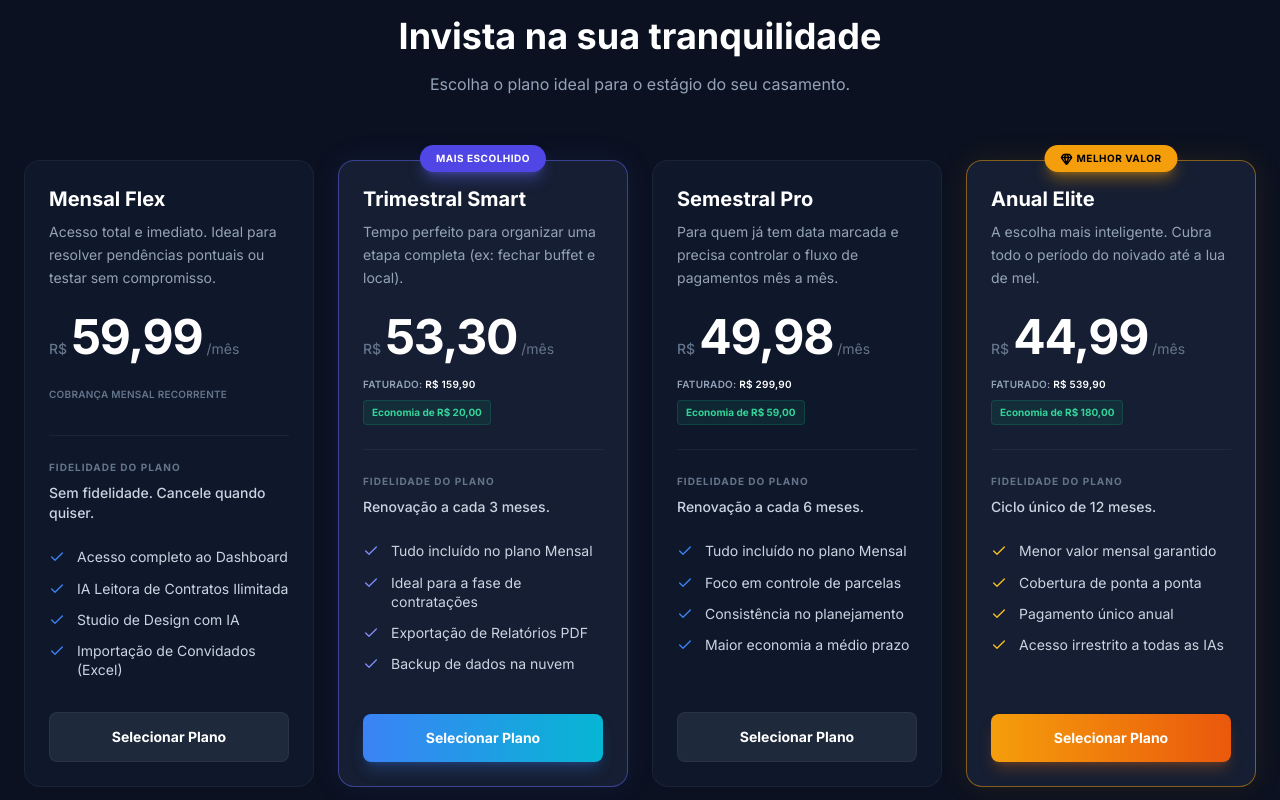
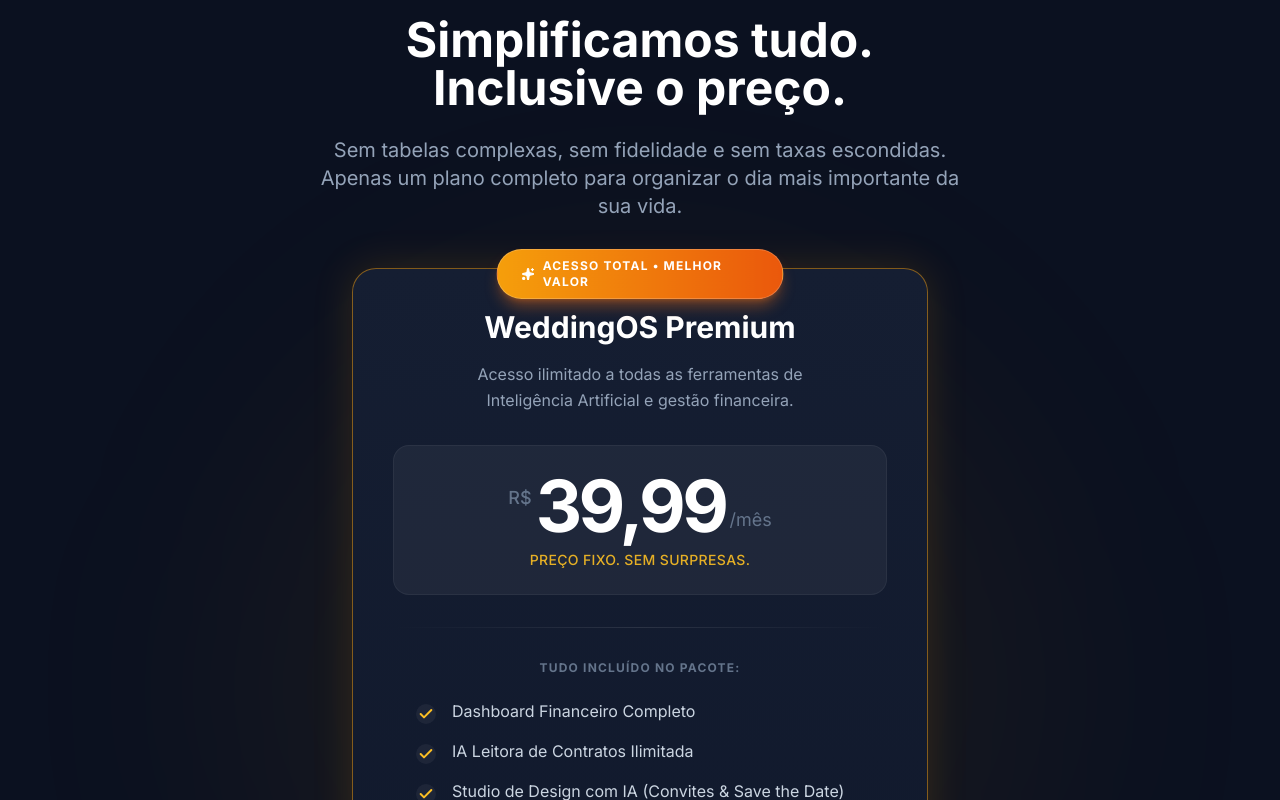
Before and after one commit to ferreirajaum-dotcom/wedsite, a React (Vite) app: page / in a window 1280 px wide. Shown: the part 5780-6580 px from the top of the page. Built offline with nearby package versions, Linux system fonts and the light colour scheme.

Commit message:
Update PricingSection.tsx

```diff
--- a/src/components/PricingSection.tsx
+++ b/src/components/PricingSection.tsx
@@ -1,5 +1,5 @@
 import React from 'react';
-import { Check, Gem } from 'lucide-react';
+import { Check, Gem, Sparkles } from 'lucide-react';
 import ScrollReveal from './ScrollReveal';
 
 interface PricingCardProps {
@@ -15,9 +15,6 @@
   tagText?: string;
   ctaText?: string;
   delay?: number;
-
-  // ✅ NOVO: link do checkout do Mercado Pago
-  checkoutUrl: string;
 }
 
 const PricingCard: React.FC<PricingCardProps> = ({
@@ -31,248 +28,160 @@
   fidelityText,
   highlight = 'none',
   tagText,
-  ctaText = 'Selecionar Plano',
-  delay = 0,
-  checkoutUrl,
+  ctaText = "Selecionar Plano",
+  delay = 0
 }) => {
+
   // Configuração de cores e efeitos baseada no destaque
   const theme = {
     purple: {
-      // Container: Glow inicial suave -> Glow intenso e levitação no hover
-      containerClasses:
-        'border-indigo-500/50 bg-[#151E32] shadow-[0_0_30px_rgba(99,102,241,0.1)] hover:border-indigo-400 hover:shadow-[0_0_50px_rgba(99,102,241,0.3)] hover:-translate-y-2',
+      containerClasses: 'border-indigo-500/50 bg-[#151E32] shadow-[0_0_30px_rgba(99,102,241,0.1)] hover:border-indigo-400 hover:shadow-[0_0_50px_rgba(99,102,241,0.3)] hover:-translate-y-2',
       tag: 'bg-indigo-600 text-white shadow-lg shadow-indigo-500/40',
-      // Botão: Gradiente com brilho, escala no hover, clique responsivo
-      button:
-        'bg-gradient-to-r from-blue-500 to-cyan-500 text-white shadow-lg shadow-blue-500/25 hover:shadow-blue-500/50 hover:scale-[1.02] active:scale-[0.98] hover:brightness-110',
+      button: 'bg-gradient-to-r from-blue-500 to-cyan-500 text-white shadow-lg shadow-blue-500/25 hover:shadow-blue-500/50 hover:scale-[1.02] active:scale-[0.98] hover:brightness-110',
       check: 'text-indigo-400',
     },
     orange: {
-      containerClasses:
-        'border-amber-500/50 bg-[#151E32] shadow-[0_0_30px_rgba(245,158,11,0.1)] hover:border-amber-400 hover:shadow-[0_0_50px_rgba(245,158,11,0.3)] hover:-translate-y-2',
-      tag: 'bg-amber-500 text-black shadow-lg shadow-amber-500/40',
-      button:
-        'bg-gradient-to-r from-amber-500 to-orange-600 text-white shadow-lg shadow-orange-500/25 hover:shadow-orange-500/50 hover:scale-[1.02] active:scale-[0.98] hover:brightness-110',
+      // Ajustado para ser mais Premium/Elite (Gold/Amber)
+      containerClasses: 'border-amber-500/50 bg-gradient-to-b from-[#151E32] to-[#0F172A] shadow-[0_0_40px_rgba(245,158,11,0.15)] hover:border-amber-400 hover:shadow-[0_0_60px_rgba(245,158,11,0.4)] hover:-translate-y-1',
+      tag: 'bg-gradient-to-r from-amber-500 to-orange-600 text-white shadow-lg shadow-orange-500/40 border border-white/20',
+      button: 'bg-gradient-to-r from-amber-500 to-orange-600 text-white shadow-lg shadow-orange-500/30 hover:shadow-orange-500/60 hover:scale-[1.02] active:scale-[0.98] hover:brightness-110 text-lg',
       check: 'text-amber-400',
     },
     none: {
-      // Container: Escuro -> Levemente mais claro e sutilmente elevado no hover
-      containerClasses:
-        'border-white/5 bg-[#0F172A] hover:bg-[#151E32] hover:border-white/10 hover:-translate-y-1 hover:shadow-2xl',
+      containerClasses: 'border-white/5 bg-[#0F172A] hover:bg-[#151E32] hover:border-white/10 hover:-translate-y-1 hover:shadow-2xl',
       tag: '',
-      button:
-        'bg-[#1E293B] text-white hover:bg-[#28354D] border border-white/5 hover:border-white/20 active:scale-[0.98] transition-colors',
+      button: 'bg-[#1E293B] text-white hover:bg-[#28354D] border border-white/5 hover:border-white/20 active:scale-[0.98] transition-colors',
       check: 'text-blue-500',
-    },
+    }
   };
 
   const styles = theme[highlight];
 
-  const handleCheckout = () => {
-    // ✅ Redireciona pro checkout do Mercado Pago do plano selecionado
-    window.location.href = checkoutUrl;
-  };
+  return (
+    <ScrollReveal delay={delay} className="h-full w-full">
+      <div className={`relative flex flex-col p-8 md:p-10 rounded-3xl border transition-all duration-500 ease-out-expo h-full group ${styles.containerClasses}`}>
 
-  return (
-    <ScrollReveal delay={delay} className="h-full">
-      <div
-        className={`relative flex flex-col p-6 rounded-2xl border transition-all duration-500 ease-out-expo h-full group ${styles.containerClasses}`}
-      >
         {/* Tag Superior com animação suave */}
         {tagText && (
-          <div
-            className={`absolute -top-4 left-1/2 -translate-x-1/2 px-4 py-1.5 rounded-full text-[10px] font-bold uppercase tracking-wider flex items-center gap-1 transition-transform group-hover:scale-105 ${styles.tag}`}
-          >
-            {highlight === 'orange' && <Gem size={12} strokeWidth={3} />}
-            {tagText}
+          <div className={`absolute -top-5 left-1/2 -translate-x-1/2 px-6 py-2 rounded-full text-xs font-bold uppercase tracking-widest flex items-center gap-2 transition-transform group-hover:scale-105 ${styles.tag}`}>
+             {highlight === 'orange' && <Sparkles size={14} fill="white" />}
+             {tagText}
           </div>
         )}
 
         {/* Header */}
-        <div className="mb-6">
-          <h3 className="text-xl font-bold text-white mb-2 group-hover:text-transparent group-hover:bg-clip-text group-hover:bg-gradient-to-r group-hover:from-white group-hover:to-slate-300 transition-all">
+        <div className="mb-8 text-center">
+          <h3 className="text-3xl font-bold text-white mb-4 group-hover:text-transparent group-hover:bg-clip-text group-hover:bg-gradient-to-r group-hover:from-white group-hover:to-amber-200 transition-all">
             {title}
           </h3>
-          <p className="text-sm text-slate-400 leading-relaxed min-h-[60px] group-hover:text-slate-300 transition-colors">
+          <p className="text-base text-slate-400 leading-relaxed group-hover:text-slate-300 transition-colors max-w-sm mx-auto">
             {description}
           </p>
         </div>
 
         {/* Price */}
-        <div className="mb-6">
-          <div className="flex items-baseline gap-1">
-            <span className="text-sm text-slate-500 font-medium">R$</span>
-            <span className="text-5xl font-bold text-white tracking-tight">{price}</span>
-            <span className="text-sm text-slate-500">{period}</span>
+        <div className="mb-8 text-center bg-white/5 rounded-2xl p-6 border border-white/5 group-hover:border-white/10 transition-colors">
+          <div className="flex items-center justify-center gap-1 mb-2">
+            <span className="text-lg text-slate-500 font-medium translate-y-[-8px]">R$</span>
+            <span className="text-6xl md:text-7xl font-bold text-white tracking-tighter">{price}</span>
+            <span className="text-lg text-slate-500 self-end mb-2">{period}</span>
           </div>
 
-          {/* Billed/Savings Block */}
-          <div className="mt-4 flex flex-wrap items-center justify-between gap-2 min-h-[34px]">
-            {billedTotal ? (
-              <div className="text-[10px] text-slate-400 font-semibold tracking-wide">
-                FATURADO: <span className="text-white">R$ {billedTotal}</span>
-              </div>
-            ) : (
-              <div className="text-[10px] text-slate-500 font-semibold tracking-wide uppercase">
-                Cobrança mensal recorrente
-              </div>
-            )}
-
-            {savings && (
-              <div className="text-[10px] font-bold px-2 py-1 rounded bg-emerald-500/10 text-emerald-400 border border-emerald-500/20 group-hover:bg-emerald-500/20 transition-colors">
-                Economia de R$ {savings}
-              </div>
-            )}
-          </div>
+          <p className="text-sm font-medium text-amber-400/90 tracking-wide uppercase">
+            Preço fixo. Sem surpresas.
+          </p>
         </div>
 
         {/* Divider */}
-        <div className="h-px bg-white/5 w-full mb-6 group-hover:bg-white/10 transition-colors"></div>
-
-        {/* Fidelity Section */}
-        <div className="mb-6">
-          <p className="text-[10px] font-bold text-slate-500 uppercase tracking-widest mb-2">
-            Fidelidade do Plano
-          </p>
-          <p className="text-sm text-slate-300 font-medium">{fidelityText}</p>
-        </div>
+        <div className="h-px bg-gradient-to-r from-transparent via-white/10 to-transparent w-full mb-8"></div>
 
         {/* Features */}
-        <div className="flex-1 mb-8">
-          <ul className="space-y-3">
+        <div className="flex-1 mb-10">
+          <p className="text-xs font-bold text-slate-500 uppercase tracking-widest mb-6 text-center">Tudo incluído no pacote:</p>
+          <ul className="space-y-4 max-w-md mx-auto">
             {features.map((feature, idx) => (
-              <li
-                key={idx}
-                className="flex items-start gap-3 text-sm text-slate-300 group-hover:text-slate-200 transition-colors"
-              >
-                <Check
-                  className={`w-4 h-4 mt-0.5 flex-shrink-0 transition-transform group-hover:scale-110 ${styles.check}`}
-                />
+              <li key={idx} className="flex items-start gap-4 text-base text-slate-300 group-hover:text-white transition-colors">
+                <div className={`mt-1 p-0.5 rounded-full bg-white/5 ${styles.check.replace('text-', 'bg-').replace('400', '500/20')}`}>
+                    <Check className={`w-4 h-4 ${styles.check}`} strokeWidth={3} />
+                </div>
                 <span className="leading-snug">{feature}</span>
               </li>
             ))}
           </ul>
         </div>
 
+        {/* Fidelity Section */}
+        <div className="mb-8 text-center">
+             <div className="inline-block px-3 py-1 rounded-lg bg-emerald-500/10 border border-emerald-500/20">
+                <p className="text-xs text-emerald-400 font-semibold flex items-center gap-2">
+                    <Check size={12} /> {fidelityText}
+                </p>
+             </div>
+        </div>
+
         {/* CTA Button */}
-        <button
-          onClick={handleCheckout}
-          className={`w-full py-3.5 rounded-lg font-bold text-sm transition-all duration-300 ${styles.button}`}
-        >
+        <button className={`w-full py-5 rounded-xl font-bold transition-all duration-300 shadow-xl ${styles.button}`}>
           {ctaText}
         </button>
+
+        <p className="text-center text-xs text-slate-500 mt-4">
+            Garantia de 7 dias ou seu dinheiro de volta.
+        </p>
       </div>
     </ScrollReveal>
   );
 };
 
 const PricingSection: React.FC = () => {
-  // ✅ Links Mercado Pago (planos de assinatura)
-  const CHECKOUT = {
-    mensal:
-      'https://www.mercadopago.com.br/subscriptions/checkout?preapproval_plan_id=18c3308690f443d595009284c808e6e7',
-    trimestral:
-      'https://www.mercadopago.com.br/subscriptions/checkout?preapproval_plan_id=96e636074cdc412682967e1ec78694b8',
-    semestral:
-      'https://www.mercadopago.com.br/subscriptions/checkout?preapproval_plan_id=e7d00d93cbed45c6bc90557fbc877bd5',
-    anual:
-      'https://www.mercadopago.com.br/subscriptions/checkout?preapproval_plan_id=9fb39992b890484a9c1afb3069ab8bde',
-  };
+  return (
+    <section id="precos" className="py-24 bg-[#0B1120] scroll-mt-32 relative">
+      {/* Background radial glow */}
+      <div className="absolute top-1/2 left-1/2 -translate-x-1/2 -translate-y-1/2 w-[800px] h-[800px] bg-amber-500/5 blur-[120px] rounded-full pointer-events-none"></div>
 
-  return (
-    <section id="precos" className="py-24 bg-[#0B1120] scroll-mt-32">
-      <div className="max-w-[1400px] mx-auto px-6">
-        <ScrollReveal className="text-center mb-16">
-          <h2 className="text-4xl font-bold text-white mb-4">Invista na sua tranquilidade</h2>
-          <p className="text-slate-400">Escolha o plano ideal para o estágio do seu casamento.</p>
+      <div className="max-w-[1400px] mx-auto px-6 relative z-10">
+        <ScrollReveal className="text-center mb-12">
+          <h2 className="text-4xl md:text-5xl font-bold text-white mb-6">Simplificamos tudo. <br/>Inclusive o preço.</h2>
+          <p className="text-xl text-slate-400 max-w-2xl mx-auto">
+            Sem tabelas complexas, sem fidelidade e sem taxas escondidas. <br/>
+            Apenas um plano completo para organizar o dia mais importante da sua vida.
+          </p>
         </ScrollReveal>
 
-        <div className="grid grid-cols-1 md:grid-cols-2 lg:grid-cols-4 gap-6 items-start">
-          {/* Plano Mensal */}
+        <div className="max-w-xl mx-auto">
+          {/* Plano Único - Premium/Elite */}
           <PricingCard
-            title="Mensal Flex"
-            description="Acesso total e imediato. Ideal para resolver pendências pontuais ou testar sem compromisso."
-            price="59,99"
+            title="WeddingOS Premium"
+            description="Acesso ilimitado a todas as ferramentas de Inteligência Artificial e gestão financeira."
+            price="39,99"
             period="/mês"
             fidelityText="Sem fidelidade. Cancele quando quiser."
-            highlight="none"
+            highlight="orange"
+            tagText="ACESSO TOTAL • MELHOR VALOR"
+            ctaText="COMEÇAR AGORA COM ACESSO TOTAL"
             features={[
-              'Acesso completo ao Dashboard',
-              'IA Leitora de Contratos Ilimitada',
-              'Studio de Design com IA',
-              'Importação de Convidados (Excel)',
-            ]}
-            delay={0.1}
-            checkoutUrl={CHECKOUT.mensal}
-          />
-
-          {/* Plano Trimestral */}
-          <PricingCard
-            title="Trimestral Smart"
-            description="Tempo perfeito para organizar uma etapa completa (ex: fechar buffet e local)."
-            price="53,30"
-            period="/mês"
-            billedTotal="159,90"
-            savings="20,00"
-            fidelityText="Renovação a cada 3 meses."
-            highlight="purple"
-            tagText="MAIS ESCOLHIDO"
-            features={[
-              'Tudo incluído no plano Mensal',
-              'Ideal para a fase de contratações',
-              'Exportação de Relatórios PDF',
-              'Backup de dados na nuvem',
+              "Dashboard Financeiro Completo",
+              "IA Leitora de Contratos Ilimitada",
+              "Studio de Design com IA (Convites & Save the Date)",
+              "Gestão de Convidados & RSVP Online",
+              "Alertas de Vencimento (WhatsApp & Email)",
+              "Exportação de Relatórios PDF & Excel",
+              "Backup Automático na Nuvem",
+              "Suporte Prioritário"
             ]}
             delay={0.2}
-            checkoutUrl={CHECKOUT.trimestral}
-          />
-
-          {/* Plano Semestral */}
-          <PricingCard
-            title="Semestral Pro"
-            description="Para quem já tem data marcada e precisa controlar o fluxo de pagamentos mês a mês."
-            price="49,98"
-            period="/mês"
-            billedTotal="299,90"
-            savings="59,00"
-            fidelityText="Renovação a cada 6 meses."
-            highlight="none"
-            features={[
-              'Tudo incluído no plano Mensal',
-              'Foco em controle de parcelas',
-              'Consistência no planejamento',
-              'Maior economia a médio prazo',
-            ]}
-            delay={0.3}
-            checkoutUrl={CHECKOUT.semestral}
-          />
-
-          {/* Plano Anual */}
-          <PricingCard
-            title="Anual Elite"
-            description="A escolha mais inteligente. Cubra todo o período do noivado até a lua de mel."
-            price="44,99"
-            period="/mês"
-            billedTotal="539,90"
-            savings="180,00"
-            fidelityText="Ciclo único de 12 meses."
-            highlight="orange"
-            tagText="MELHOR VALOR"
-            features={[
-              'Menor valor mensal garantido',
-              'Cobertura de ponta a ponta',
-              'Pagamento único anual',
-              'Acesso irrestrito a todas as IAs',
-            ]}
-            delay={0.4}
-            checkoutUrl={CHECKOUT.anual}
           />
         </div>
 
-        <ScrollReveal delay={0.6} className="mt-16 text-center border-t border-white/5 pt-8">
-          <p className="text-sm text-slate-500">
-            Pagamento via Cartão de Crédito ou PIX. Renovação automática com aviso prévio por e-mail 7 dias antes.
-          </p>
+        <ScrollReveal delay={0.4} className="mt-16 text-center border-t border-white/5 pt-8 max-w-3xl mx-auto">
+            <div className="flex flex-col md:flex-row items-center justify-center gap-6 text-sm text-slate-500">
+                <span className="flex items-center gap-2">
+                    <Gem className="w-4 h-4 text-slate-600" /> Compra Segura
+                </span>
+                <span className="hidden md:inline">•</span>
+                <span>Renovação automática mensal</span>
+                <span className="hidden md:inline">•</span>
+                <span>Cancele a qualquer momento no painel</span>
+            </div>
         </ScrollReveal>
       </div>
     </section>
```
